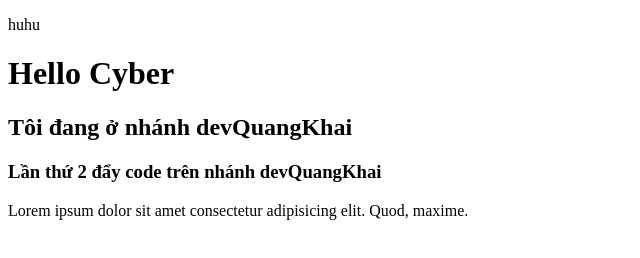
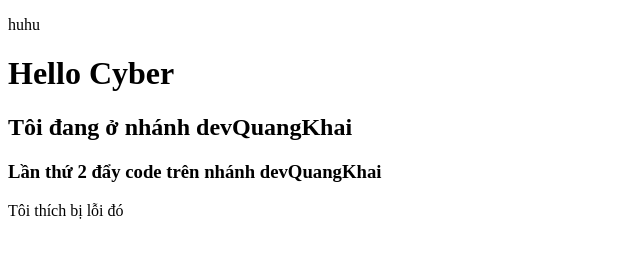
Before and after one commit to QuangKhai-dev/bc68_demogit, a plain HTML site: page index.html in a window 1280 px wide. Shown: the whole page, without its empty margins (0-640 px from the left). Drawn offline with Linux system fonts and the light colour scheme.

Commit message:
Update index.html

```diff
--- a/index.html
+++ b/index.html
@@ -19,7 +19,7 @@
   <h1>Hello Cyber</h1>
   <h2>Tôi đang ở nhánh devQuangKhai</h2>
   <h3>Lần thứ 2 đẩy code trên nhánh devQuangKhai</h3>
-  <p>Lorem ipsum dolor sit amet consectetur adipisicing elit. Quod, maxime.</p>
+  <p>Tôi thích bị lỗi đó</p>
 </body>
 
 </html>
```
